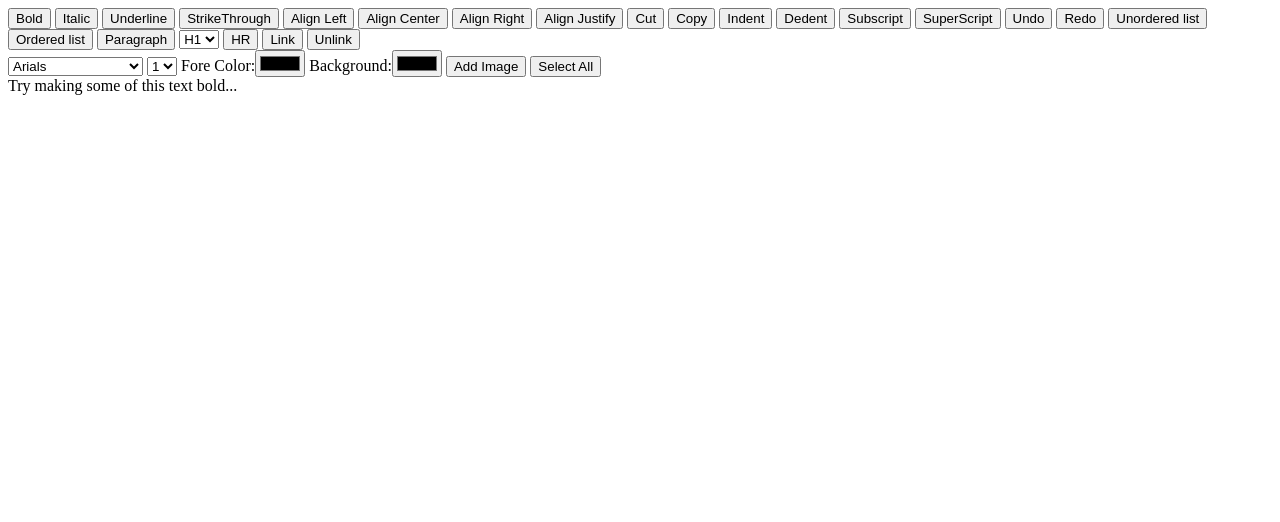
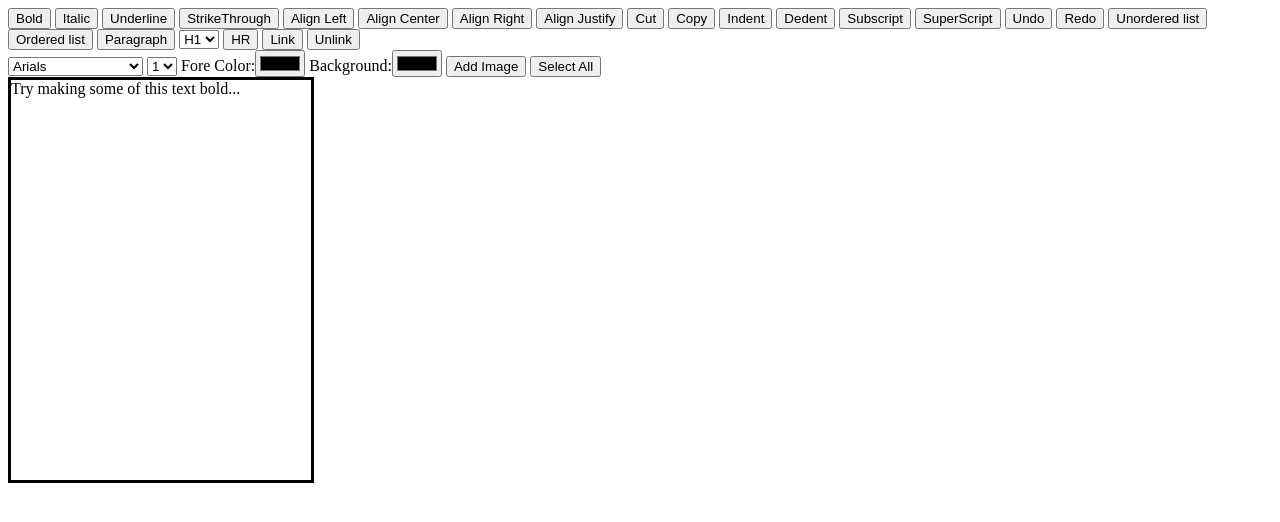
Before and after one commit to anirudhdoda/textEditor, a plain HTML site: page index.html in a window 1280 px wide. Drawn offline with Linux system fonts and the light colour scheme.

Commit message:
richTextEditor

```diff
--- a/index.html
+++ b/index.html
@@ -60,7 +60,7 @@ Fore Color:<input type='color'  onchange="execCommWithArg('fontColor',this.value
 Background:<input type='color'  onchange="execCommWithArg('hiliteColor',this.value)">
 <button  onclick="execCommWithArg('insertImage',prompt('Enter url:-',''))">Add Image</button>
 <button  onclick="execComm('selectAll')">Select All</button>
-<div contenteditable id='textField'>
+<div contenteditable id='textField' style='border-style:solid; height:400px; width:300px;' >
 Try making some of this text bold...
 </div>
 <script>
```
